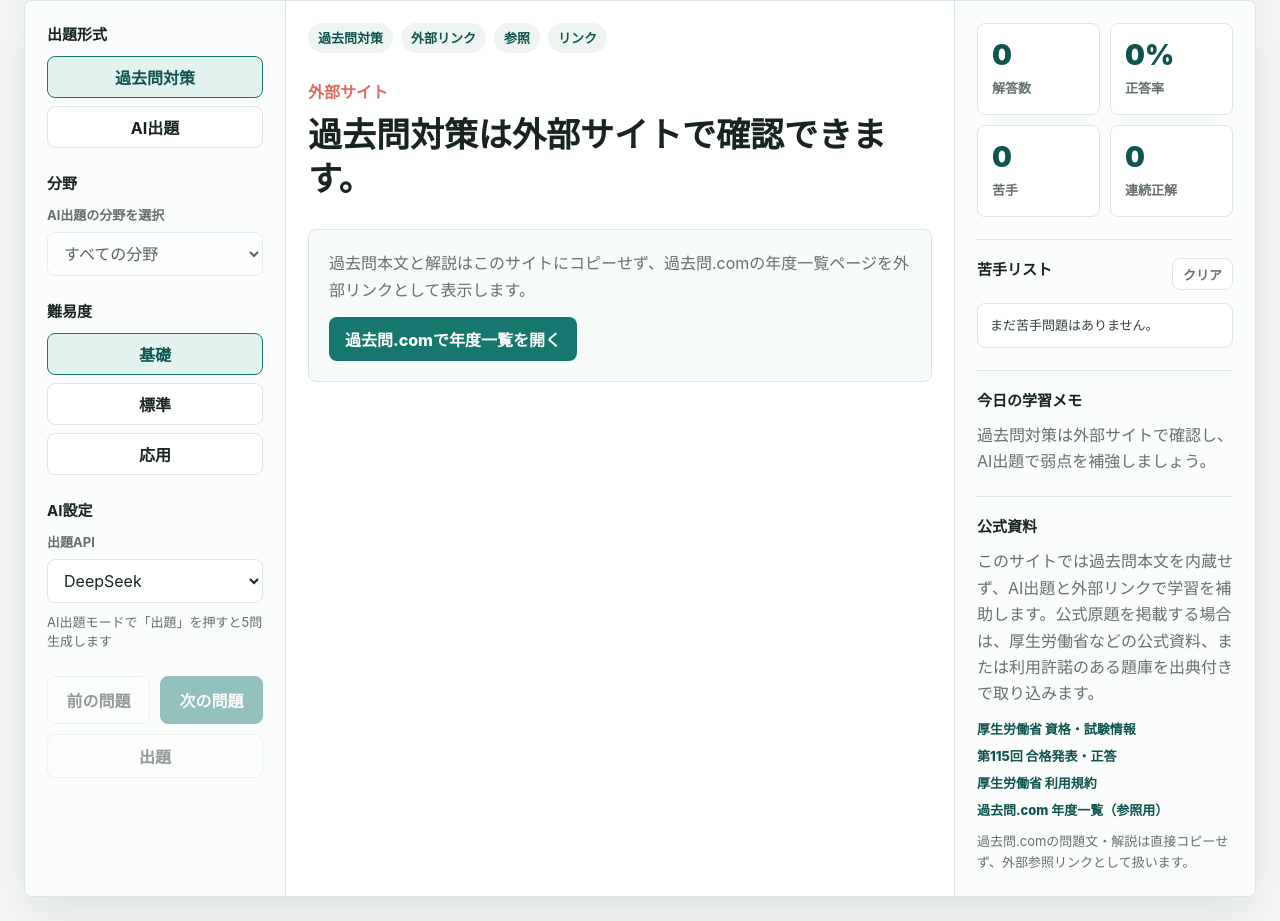
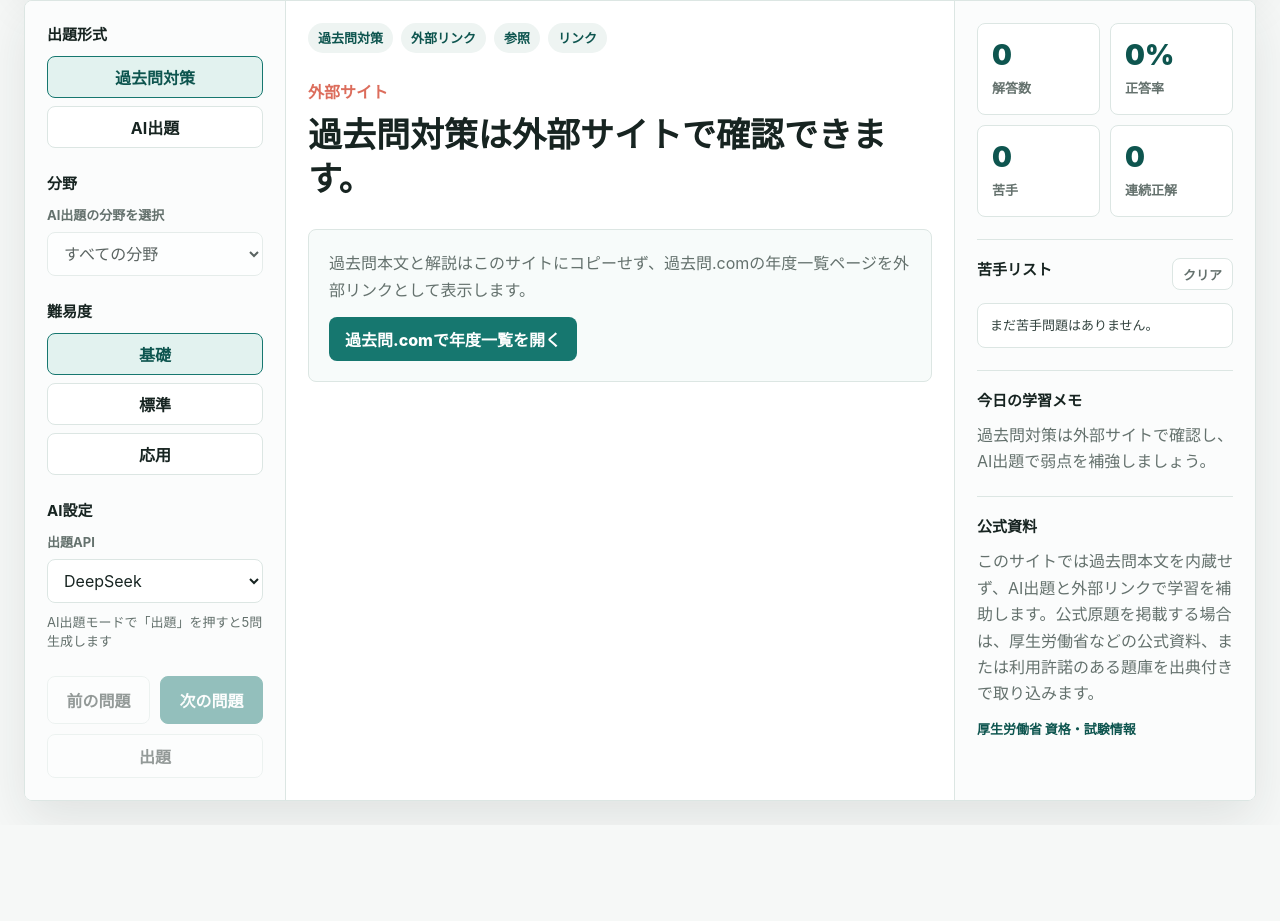
Before and after one commit to yoco211/nurse-exam-review, a website: page docs/index.html in a window 1280 px wide. Shown: the part 695-1616 px from the top of the page. After the commit the page ends 1520 px from the top, so only its background shows below. Drawn offline with Linux system fonts and the light colour scheme.

Commit message:
Keep single official source link

```diff
--- a/docs/index.html
+++ b/docs/index.html
@@ -140,11 +140,7 @@
             <p>このサイトでは過去問本文を内蔵せず、AI出題と外部リンクで学習を補助します。公式原題を掲載する場合は、厚生労働省などの公式資料、または利用許諾のある題庫を出典付きで取り込みます。</p>
             <div class="source-links" aria-label="公式資料と参考リンク">
               <a href="https://www.mhlw.go.jp/kouseiroudoushou/shikaku_shiken/" target="_blank" rel="noreferrer">厚生労働省 資格・試験情報</a>
-              <a href="https://www.mhlw.go.jp/general/sikaku/successlist/2026/siken03_04_05/about.html" target="_blank" rel="noreferrer">第115回 合格発表・正答</a>
-              <a href="https://www.mhlw.go.jp/chosakuken/index.html" target="_blank" rel="noreferrer">厚生労働省 利用規約</a>
-              <a href="https://nurse.kakomonn.com/list" target="_blank" rel="noreferrer">過去問.com 年度一覧（参照用）</a>
             </div>
-            <p class="source-note">過去問.comの問題文・解説は直接コピーせず、外部参照リンクとして扱います。</p>
           </div>
         </aside>
       </section>
```
Also changed, not shown: index.html (+0 -4 lines).
